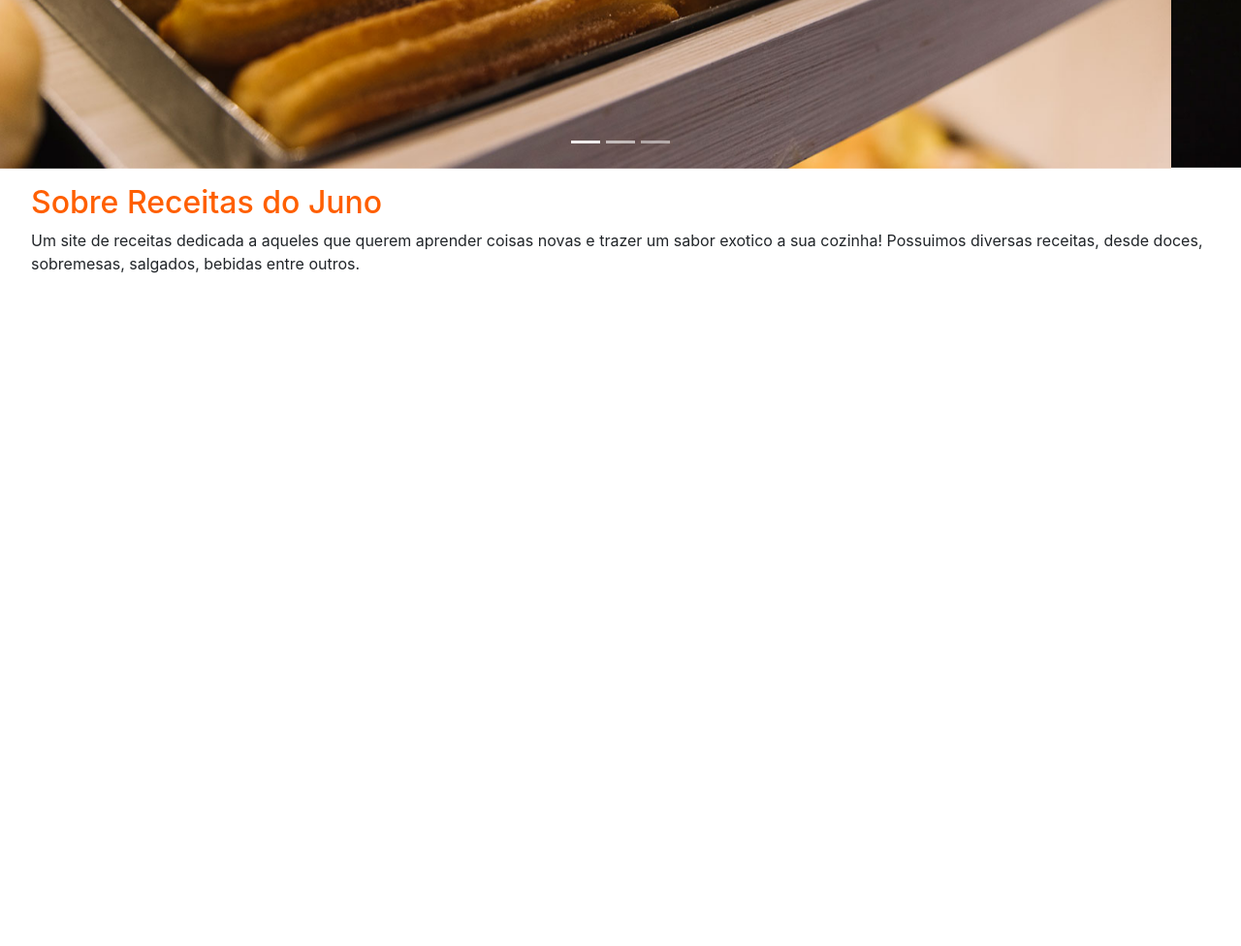
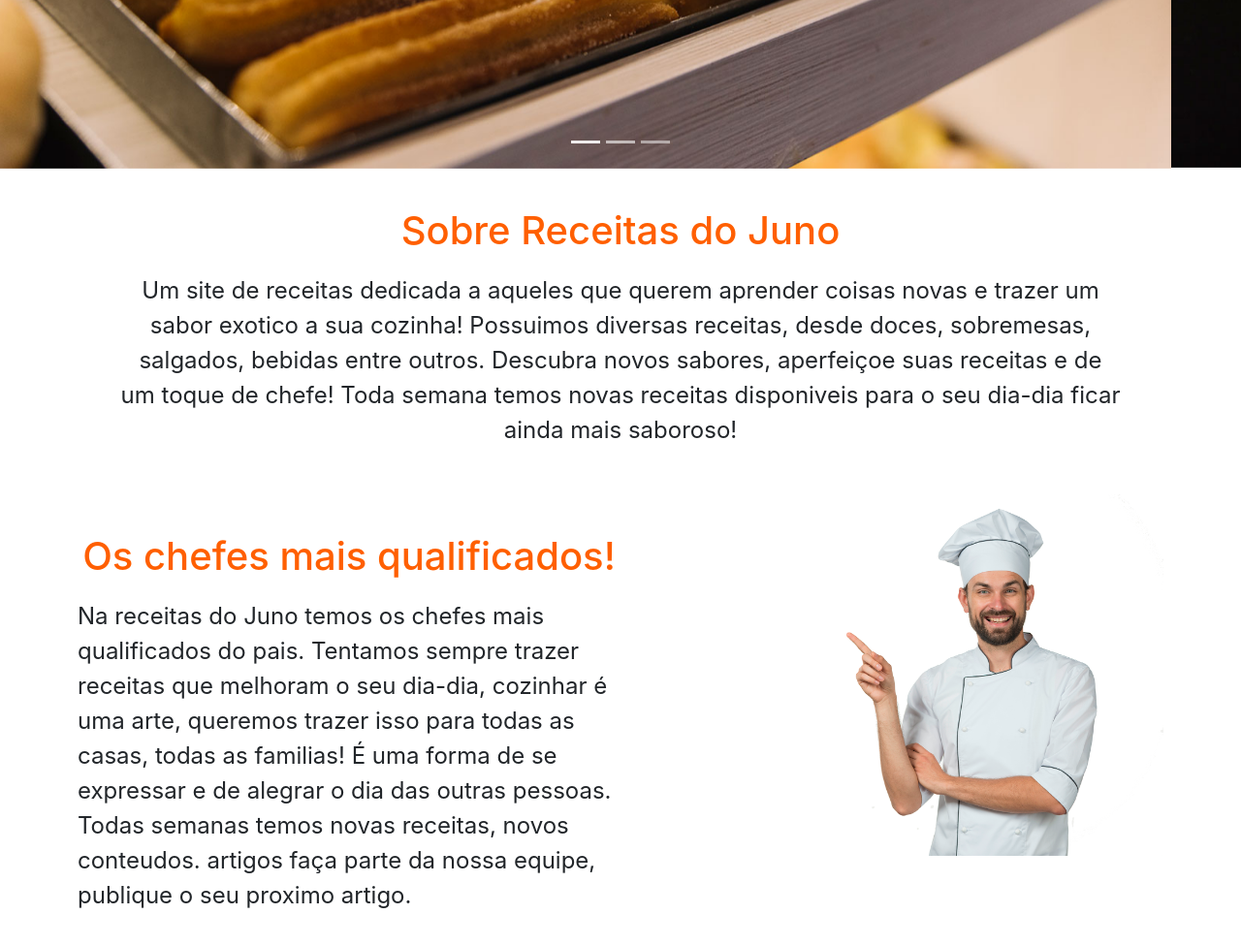
Before and after one commit to Sylvn001/Receitas-do-Juno, a plain HTML site: page index.html in a window 1280 px wide. Shown: the part 2490-3466 px from the top of the page at 97% size. Before the commit the page ends 2790 px from the top, so only its background shows below. Drawn offline with nearby package versions, Linux system fonts and the light colour scheme.

Commit message:
Adicionado Layout de 2 grid

```diff
--- a/css/estilo.css
+++ b/css/estilo.css
@@ -8,6 +8,7 @@ h1,h2,h3
     padding: 0;
     margin: 0;
 }
+
 
 /* Menu CSS*/
 header
@@ -93,10 +94,57 @@ header nav ul li a:hover
 /* - - - - - - - Sobre - - - - -*/
 #sobre
 {
-    margin: 1em 2em;
-
+    margin: 2.5em 2em;
+}
+#sobre p
+{
+    font-size: 1.5em;
 }
 .sobre-texto
 {
+    width: 85%;
     margin: 0 auto;
+    text-align: center;
 }
+.sobre-texto h2
+{
+    margin: 0.5em 0;
+    font-size: 2.5em;
+
+}
+
+/* Chefe - Formatação*/
+#chefe
+{
+    margin: 3em;
+}
+#chefe::after
+{
+    content: "";
+    display: table;
+    clear: both;
+}
+.chefe-div
+{
+    margin: 2em;
+}
+.chefe-texto h2
+{
+    text-align: center;
+    font-size: 2.5em;
+    padding: 1em 0 0.3em 0;
+}
+.chefe-texto, #container .imagem
+{
+    float: left;
+
+    width: 50%;
+}
+.chefe-texto p
+{
+    font-size: 1.5em;
+}
+.imagem img
+{
+    width: 50%;
+}
--- a/index.html
+++ b/index.html
@@ -122,11 +122,46 @@
 
             <div class="sobre-texto">
               <h2>Sobre Receitas do Juno</h2>
-              <p>Um site de receitas dedicada a aqueles que querem aprender coisas novas e trazer um sabor exotico a sua cozinha! Possuimos diversas receitas, desde doces, sobremesas, salgados, bebidas entre outros. </p>
+              <p>Um site de receitas dedicada a aqueles que querem aprender coisas novas e trazer um sabor exotico a sua cozinha! Possuimos diversas receitas, desde doces, sobremesas, salgados, bebidas entre outros. Descubra novos sabores, aperfeiçoe suas receitas e de um toque de chefe! Toda semana temos novas receitas disponiveis para o seu dia-dia ficar ainda mais saboroso! </p>
             </div>
 
           </section>
 
+          <section id="chefe">
+            <div class="chefe-div">
+
+              <div class="chefe-texto">
+                <h2>Os chefes mais qualificados!</h2>
+                <p>
+                  Na receitas do Juno temos os chefes mais qualificados do pais. Tentamos sempre trazer receitas que melhoram o seu dia-dia, cozinhar é uma arte, queremos trazer isso para todas as casas, todas as familias! É uma forma de se expressar e de alegrar o dia das outras pessoas. Todas semanas temos novas receitas, novos conteudos. artigos
+                  faça parte da nossa equipe, publique o seu proximo artigo.
+                </p>
+              </div>
+
+              <div class="imagem">
+                <img src="Imagens/cHEFINHO.png">
+               <!-- <a href="https://br.freepik.com/fotos-vetores-gratis/fundo"></a> -->
+              </div>
+
+            </div>
+          </section>
+
+
+        <!--
+          <footer>
+            <div>
+              <ul>
+                <li> <a href="#""> Instagram </a> </li>
+                <li> <a href="#""> Twiiter </a> </li>
+                <li> <a href="#""> Facebook </a> </li>
+              </ul>
+              <ul> <h3 Contato </h3>
+                    Telefone: (11) 99754-0251
+                    email: juno@contato.com.br
+              </ul>
+            </div>
+          </footer>
+        -->
 
         <script src="https://code.jquery.com/jquery-3.5.1.slim.min.js" integrity="sha384-DfXdz2htPH0lsSSs5nCTpuj/zy4C+OGpamoFVy38MVBnE+IbbVYUew+OrCXaRkfj" crossorigin="anonymous"></script>
         <script src="https://cdn.jsdelivr.net/npm/popper.js@1.16.0/dist/umd/popper.min.js" integrity="sha384-Q6E9RHvbIyZFJoft+2mJbHaEWldlvI9IOYy5n3zV9zzTtmI3UksdQRVvoxMfooAo" crossorigin="anonymous"></script>
```
Also changed, not shown: Imagens/cHEFINHO.png (added).
